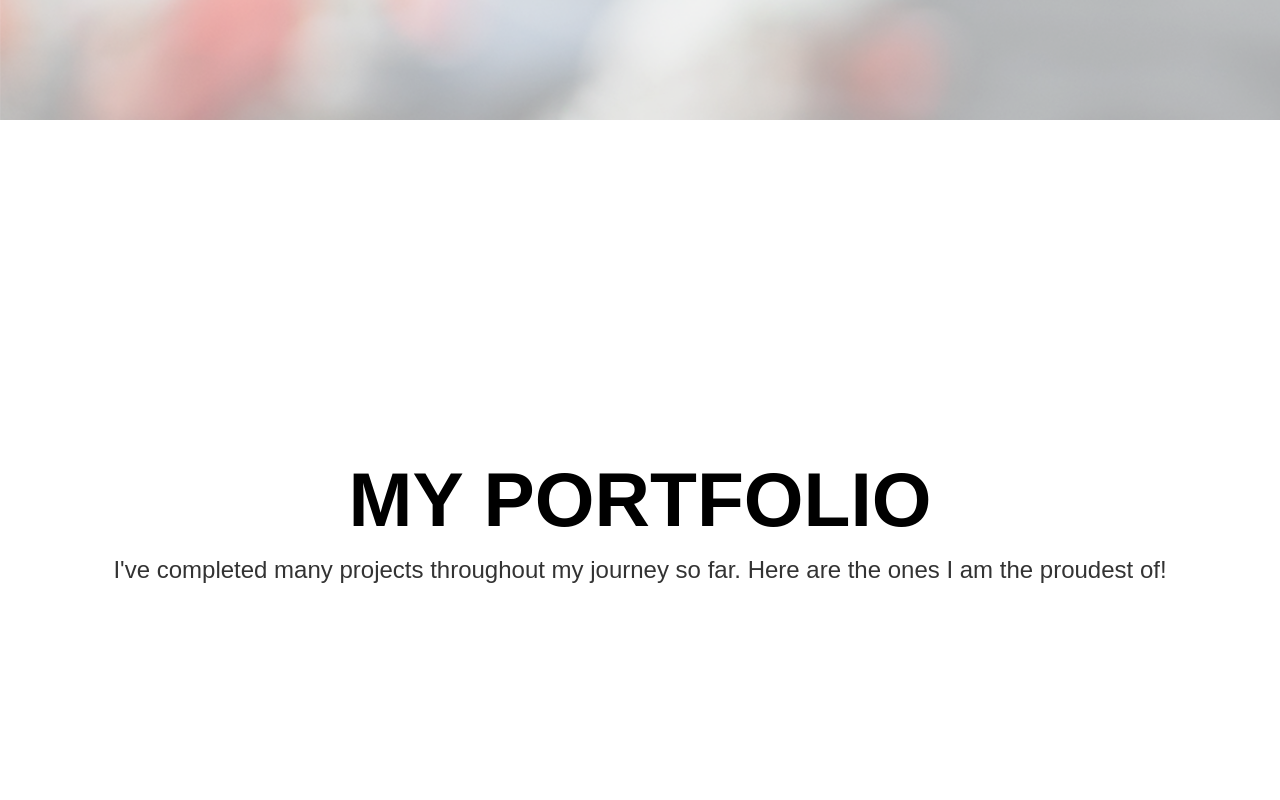
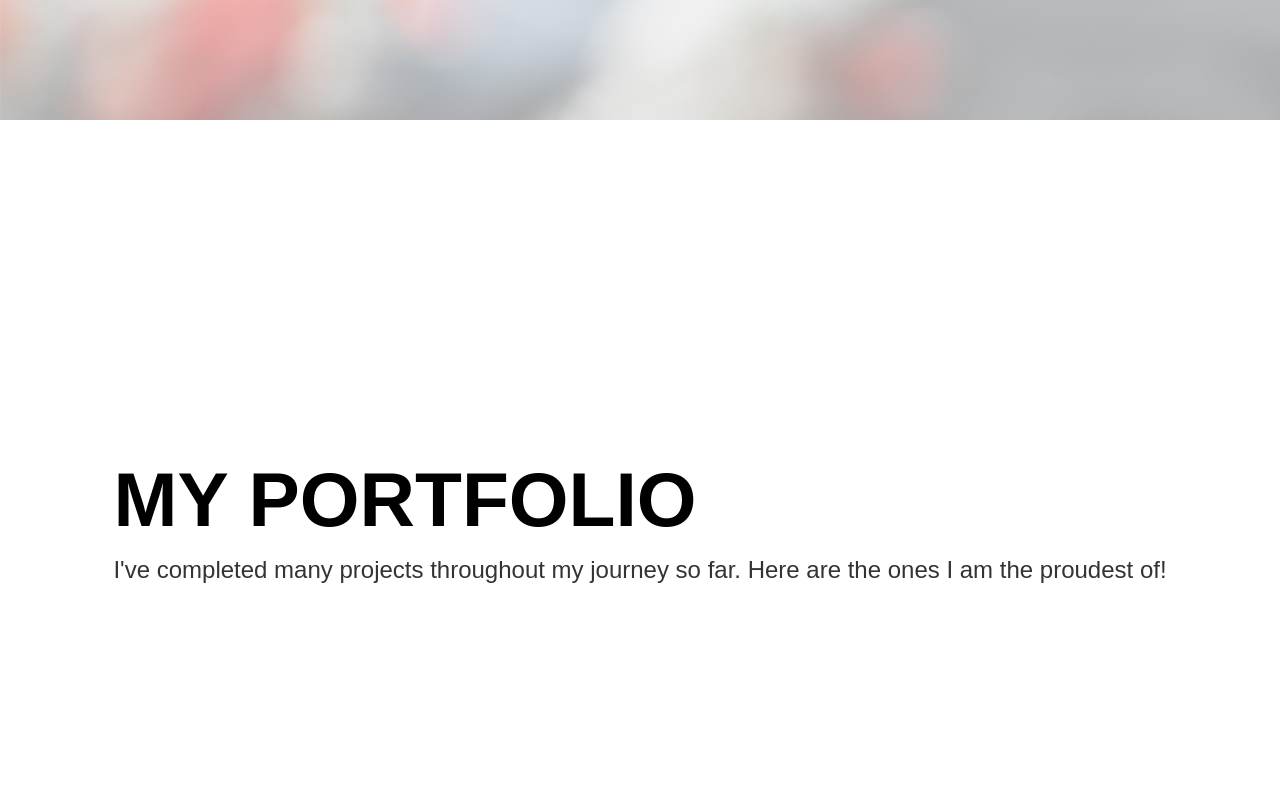
Before and after one commit to jameskbecker/portfolio-old, a Next.js app: page / in a window 1280 px wide. Shown: the part 680-1480 px from the top of the page. Built offline with nearby package versions, Linux system fonts and the light colour scheme.

Commit message:
Add PortfolioCover fall animation

```diff
--- a/src/components/sections/portfolioSection/PortfolioCover.tsx
+++ b/src/components/sections/portfolioSection/PortfolioCover.tsx
@@ -1,13 +1,42 @@
+import { motion, useAnimationControls, useInView } from 'framer-motion';
+import { useEffect, useRef } from 'react';
+import { headingVariants, subheadingVariants } from './animations';
 import { StyledPortfolioCover } from './styles';
 
 const PortfolioCover = () => {
+  const ref = useRef(null);
+  const inView = useInView(ref);
+  const controls = useAnimationControls();
+
+  useEffect(() => {
+    if (inView) {
+      controls.start('fall');
+    } else {
+      controls.start('stand');
+    }
+  });
+
   return (
     <StyledPortfolioCover>
-      <h1>My Portfolio</h1>
-      <h3>
+      <motion.h1
+        ref={ref}
+        initial="stand"
+        animate={controls}
+        exit="stand"
+        variants={headingVariants}
+      >
+        My Portfolio
+      </motion.h1>
+      <motion.h3
+        ref={ref}
+        initial="stand"
+        animate={controls}
+        exit="stand"
+        variants={subheadingVariants}
+      >
         I&apos;ve completed many projects throughout my journey so far. Here are
         the ones I am the proudest of!
-      </h3>
+      </motion.h3>
     </StyledPortfolioCover>
   );
 };
--- /dev/null
+++ b/src/components/sections/portfolioSection/animations.ts
@@ -0,0 +1,29 @@
+import { Variants } from 'framer-motion';
+
+export const headingVariants: Variants = {
+  stand: {
+    opacity: 0,
+    transform: 'rotate(-90deg)',
+    transformOrigin: 'center left',
+  },
+  fall: {
+    opacity: 1,
+    transform: 'rotate(0deg)',
+    transformOrigin: 'center left',
+    transition: { type: 'spring', stiffness: 50, duration: 1, delay: 0.25 },
+  },
+};
+
+export const subheadingVariants: Variants = {
+  stand: {
+    opacity: 0,
+    transform: 'rotate(-90deg)',
+    transformOrigin: 'center left',
+  },
+  fall: {
+    opacity: 1,
+    transform: 'rotate(0deg)',
+    transformOrigin: 'center left',
+    transition: { type: 'spring', stiffness: 50, duration: 1 },
+  },
+};
--- a/src/components/sections/portfolioSection/styles.ts
+++ b/src/components/sections/portfolioSection/styles.ts
@@ -22,8 +22,13 @@ export const StyledPortfolioCover = styled.div`
   display: flex;
   flex-direction: column;
   justify-content: center;
-  align-items: center;
+  align-items: flex-start;
   gap: 0.75rem;
 
   margin: 0 auto;
+
+  & > h1 {
+    text-align: left;
+    width: 100%;
+  }
 `;
```
